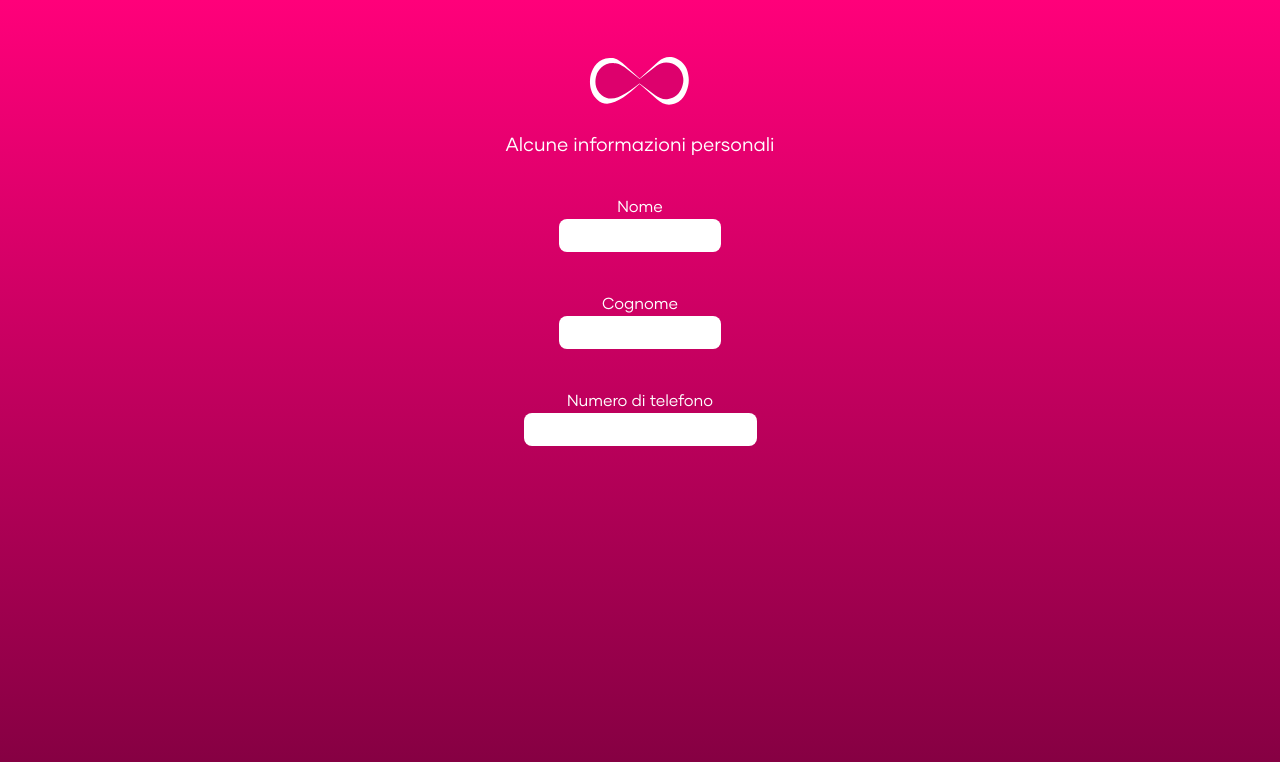
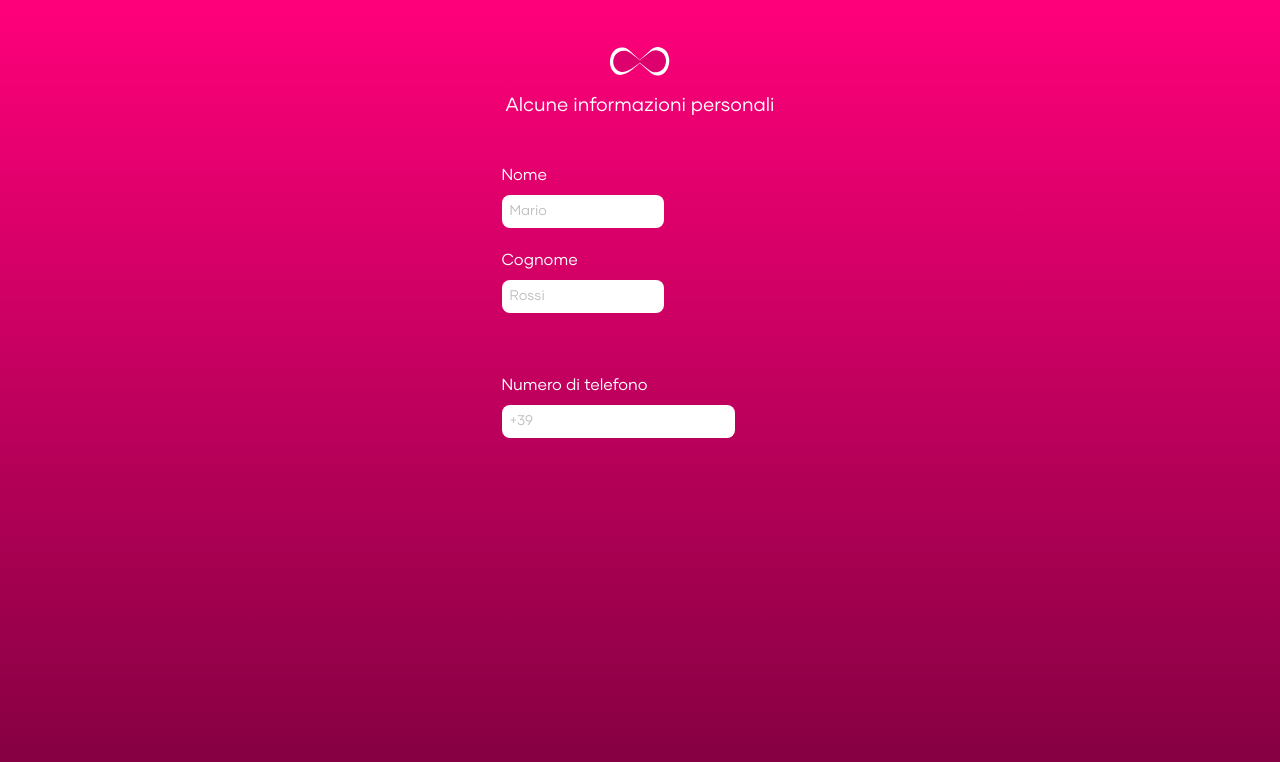
Before and after one commit to IISMargheritaHack/HackTheLove, a React (Vite) app in the folder frontend/: page /bioPage in a window 1280 px wide. Shown: the top 762 px of the page. Built offline with nearby package versions, Linux system fonts and the light colour scheme; a web font is replaced by a local one.

Commit message:
bioPage created

```diff
--- a/frontend/src/pages/bioPage/bioPage.css
+++ b/frontend/src/pages/bioPage/bioPage.css
@@ -37,3 +37,10 @@
   outline: none;
   padding: 8px;
 }
+
+#logoBioPage {
+  align-items: center;
+  width: 70px;
+  height: 60px;
+  margin: 0 auto;
+}
--- a/frontend/src/pages/bioPage/bioPage.jsx
+++ b/frontend/src/pages/bioPage/bioPage.jsx
@@ -4,29 +4,54 @@ function BioPage() {
   return (
     <div>
       <div id="header">
-        <img className="logoPage" src={'logo.svg'} alt="Logo" />
+        <img id="logoBioPage" src={'logo.svg'} alt="Logo" />
       </div>
 
       <div className="" id="title">
         <h1 id="titleBioPage">Alcune informazioni personali</h1>
       </div>
 
-      <div id="input-nome/cognome" className="mt-10">
-        <label className="text-left">Nome</label>
-        <div className="">
-          <input className="inputNS" />
+      <div id="input-nome/cognome" className="mt-12 max-w-sm">
+        <label
+          htmlFor="input-label"
+          className="block text-left font-medium mb-2 dark:text-white"
+        >
+          Nome
+        </label>
+        <input
+          type="text"
+          id="input-label"
+          className=" inputNS py-3 px-4 block w-full border-gray-200 rounded-lg text-sm focus:border-blue-500 focus:ring-blue-500 placeholder:opacity-50 disabled:pointer-events-none dark:bg-neutral-900 dark:border-neutral-700 dark:text-neutral-400 dark:placeholder-neutral-500 dark:focus:ring-neutral-600"
+          placeholder="Mario"
+        />
+
+        <div className="mt-5">
+          <label
+            htmlFor="input-label"
+            className="block text-left font-medium mb-2 dark:text-white"
+          >
+            Cognome
+          </label>
+          <input
+            type="text"
+            id="input-label"
+            className=" inputNS text-pink-600 py-3 px-4 block w-full border-gray-200 rounded-lg text-sm focus:border-blue-500 focus:ring-blue-500 placeholder:opacity-50  disabled:pointer-events-none dark:bg-neutral-900 dark:border-neutral-700 dark:text-pink-600 dark:placeholder-neutral-500 dark:focus:ring-neutral-600"
+            placeholder="Rossi"
+          />
         </div>
-        <div className="mt-10">
-          <label className="text-left ">Cognome</label>
-          <div>
-            <input className="inputNS" />
-          </div>
-          <div className="mt-10">
-            <label className="text-left ">Numero di telefono</label>
-            <div>
-              <input className="inputTelephone" />
-            </div>
-          </div>
+        <div className="mt-15">
+          <label
+            htmlFor="input-label"
+            className="block text-left font-medium mb-2 dark:text-white"
+          >
+            Numero di telefono
+          </label>
+          <input
+            type="number"
+            id="input-label"
+            className=" inputTelephone py-3 px-4 block w-full border-gray-200 rounded-lg text-sm focus:border-blue-500 focus:ring-blue-500 placeholder:opacity-50 disabled:pointer-events-none dark:bg-neutral-900 dark:border-neutral-700 dark:text-neutral-400 dark:placeholder-neutral-500 dark:focus:ring-neutral-600"
+            placeholder="+39"
+          />
         </div>
       </div>
     </div>
```
